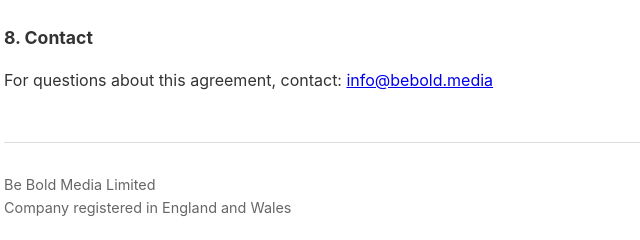
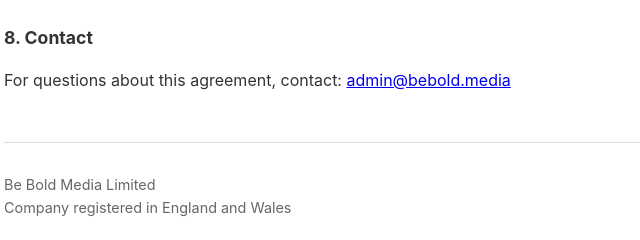
Before and after one commit to Be-Bold-Media/hub-legal, a plain HTML site: page eula.html in a window 1280 px wide. Shown: the part 1197-1437 px from the top of the page, 286-926 px from the left. Drawn offline with Linux system fonts and the light colour scheme.

Commit message:
Update contact email to admin@bebold.media

```diff
--- a/eula.html
+++ b/eula.html
@@ -46,7 +46,7 @@
     <p>Access may be revoked at any time at the Company's discretion, including upon termination of employment.</p>
 
     <h2>8. Contact</h2>
-    <p>For questions about this agreement, contact: <a href="mailto:info@bebold.media">info@bebold.media</a></p>
+    <p>For questions about this agreement, contact: <a href="mailto:admin@bebold.media">admin@bebold.media</a></p>
 
     <div class="footer">
         <p>Be Bold Media Limited<br>Company registered in England and Wales</p>
```
Also changed, not shown: privacy.html (+1 -1 lines).
